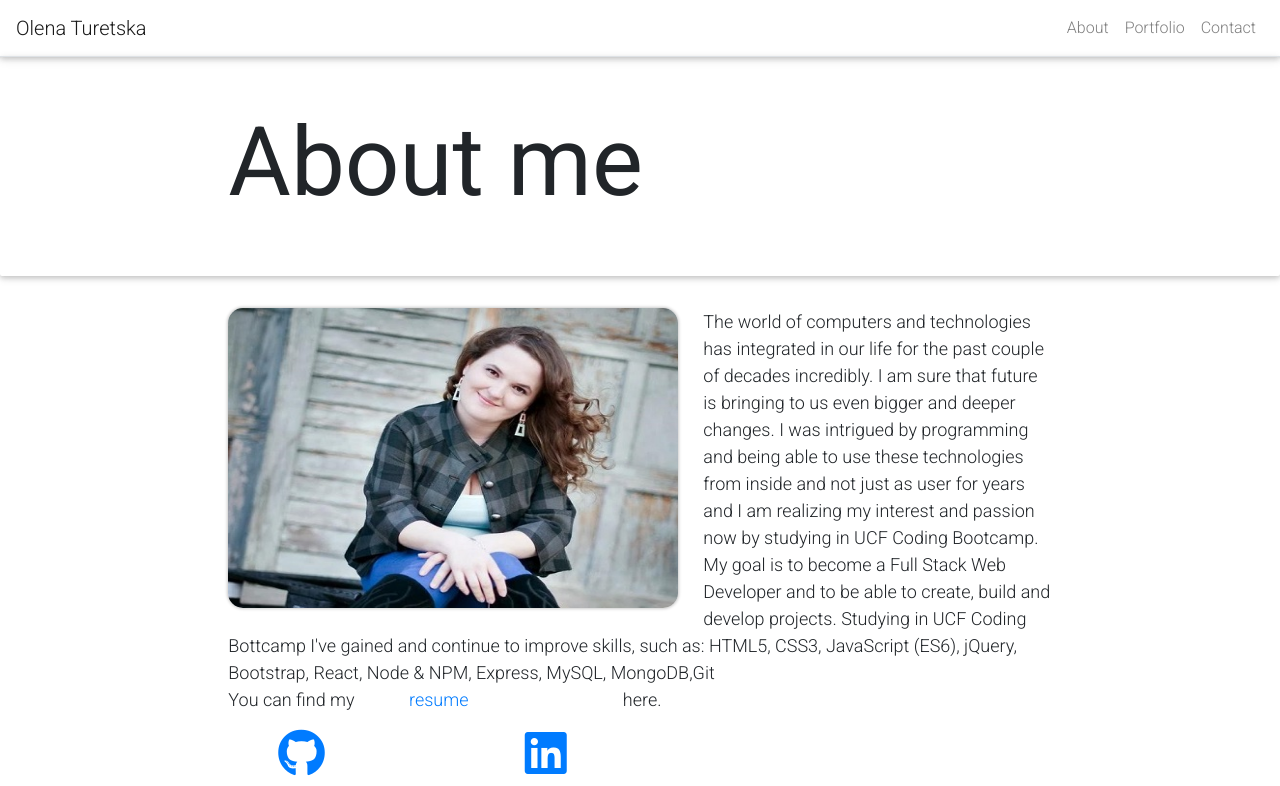
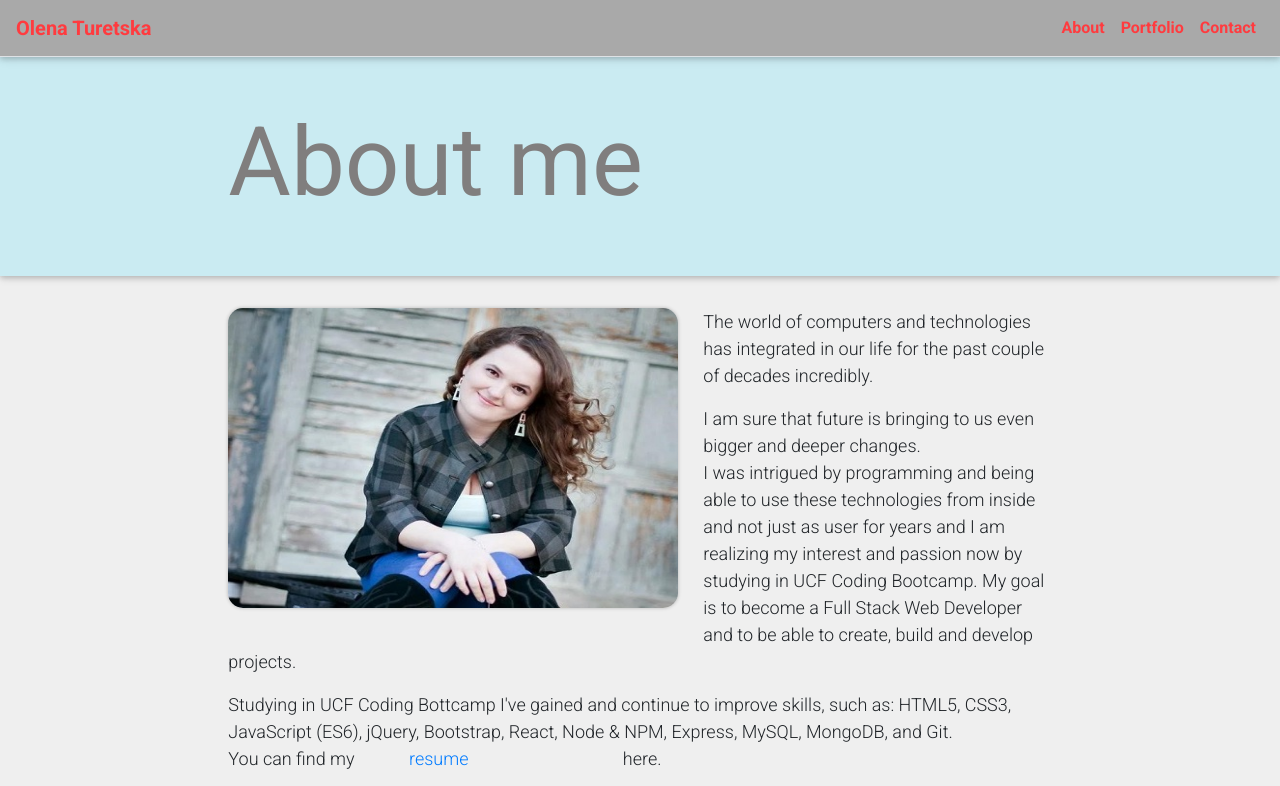
Before and after one commit to kisjan4ik/React_Portfolio, a React (Create React App) app: page / in a window 1280 px wide. Shown: the top 786 px of the page. Built offline with nearby package versions, Linux system fonts and the light colour scheme.

Commit message:
added styling

```diff
--- a/src/App.js
+++ b/src/App.js
@@ -43,14 +43,14 @@ class App extends React.Component {
     return (
       <Router>
         <Container className="p-0" fluid={true}>
-          <Navbar className="border-bottom" bg="transparent" expand="lg" >
-            <Navbar.Brand>Olena Turetska</Navbar.Brand>
+          <Navbar id="nav" className="border-bottom" expand="lg" >
+            <Navbar.Brand id="red">Olena Turetska</Navbar.Brand>
             <Navbar.Toggle className="border-0" aria-controls="navbar-toggle" />
             <Navbar.Collapse id="navbar-toggle">
               <Nav className="ml-auto">
-                <Link className="nav-link" to="/">About</Link>
-                <Link className="nav-link" to="/portfolio">Portfolio</Link>
-                <Link className="nav-link" to="/contact">Contact</Link>
+                <Link id="red"className="nav-link" to="/">About</Link>
+                <Link id="red"className="nav-link" to="/portfolio">Portfolio</Link>
+                <Link id="red"className="nav-link" to="/contact">Contact</Link>
               </Nav>
             </Navbar.Collapse>
           </Navbar>
--- a/src/components/Carousel.js
+++ b/src/components/Carousel.js
@@ -76,7 +76,7 @@ makeItems = (items) => {
 
     render() {
         return (
-            <Container fluid={true}>
+            <Container id="body" fluid={true}>
                 <Row className="justify-content-around">
                     {this.makeItems(this.state.items)}
 
--- a/src/components/Content.js
+++ b/src/components/Content.js
@@ -7,8 +7,8 @@ import Col from "react-bootstrap/Col";
 function Content (props) {
 
     return (
-        <Container fluid={true}>
-            <Row className="justify-content-center">
+        <Container id="body" fluid={true}>
+            <Row id="body" className="justify-content-center">
                 <Col md={8}>
                 {props.children}
                 </Col>
--- a/src/components/Footer.js
+++ b/src/components/Footer.js
@@ -8,7 +8,7 @@ function Footer() {
 
     return (
         <footer className="mt-5">
-<Container fluid={true}>
+<Container id="nav"  fluid={true}>
     <Row className="border-top justify-content-center p-3">
 <Col className="p-0 text-center display-5" md={3} sm={12}>
 Copyright © 2020 - Olena Turetska. All Rights Reserved.
--- a/src/components/Hero.js
+++ b/src/components/Hero.js
@@ -7,12 +7,12 @@ import Col from "react-bootstrap/Col";
 
 function Hero(props) {
     return (
-        <Jumbotron className="bg-transparent jumbotron-fluid p-0">
-            <Container fluid={true}>
-                <Row className="justify-content-center py-5">
+        <Jumbotron className="bg-transparent jumbotron-fluid p-0" >
+            <Container id="body" fluid={true}>
+                <Row id="hero"className="justify-content-center py-5">
                     <Col md={8} sm={6}>
-                        {props.title && <h1 className="display-1 font-weight-bolder">{props.title}</h1>}
-                        {props.subtitle && <h3 className="display-4 font-weight-light">{props.subtitle}</h3>}
+                        {props.title && <h1 id="grey" className="display-1 font-weight-bolder">{props.title}</h1>}
+                        {props.subtitle && <h3 id="grey" className="display-4 font-weight-light">{props.subtitle}</h3>}
                     </Col>
                 </Row>
 
--- a/src/index.css
+++ b/src/index.css
@@ -5,6 +5,7 @@ body {
     sans-serif;
   -webkit-font-smoothing: antialiased;
   -moz-osx-font-smoothing: grayscale;
+
 }
 
 code {
@@ -61,6 +62,7 @@ a {
   display: inline-table;
   justify-content: center;
   margin-bottom: 15px;
+  color: #FF3B3F;
 
 }
 
@@ -73,3 +75,37 @@ a {
   color: #EE6352;
   padding: 10px 15px;
 }
+#hero {
+  background-color: #CAEBF2;
+}
+
+#nav{
+  background-color: #A9A9A9;
+  font-weight: bold;
+  color:#FF3B3F;
+}
+#red{
+  font-weight: bold;
+  color:#FF3B3F;
+}
+#grey{
+  font-weight: bold;
+  color:#807e7e;
+}
+
+#body {
+  background-color:#EFEFEF;
+}
+
+#root {
+  background-color:#EFEFEF;
+}
+
+#redbutton {
+  background-color: #FF3B3F;
+  color:#EFEFEF;
+}
+.btn-primary{
+  background-color: #FF3B3F;
+  color:#EFEFEF;
+}
--- a/src/pages/AboutPage.js
+++ b/src/pages/AboutPage.js
@@ -8,7 +8,7 @@ import { MDBIcon } from "mdbreact";
 function AboutPage(props) {
     return (
         <div>
-            <Hero title={props.title} />
+            <Hero  title={props.title} />
 
 
             <Content>
@@ -18,10 +18,12 @@ function AboutPage(props) {
                 <img className="t-about-image" src={me} alt="Olena Turetska" />
 
                 <div className="t-about-text">
-                    <p> The world of computers and technologies has integrated in our life for the past couple of decades incredibly. I am sure that future is bringing to us even bigger and deeper changes. I was intrigued by programming and being able to use these technologies from inside and not just as user for years and I am realizing my interest and passion now by studying in UCF Coding Bootcamp. My goal is to become a Full Stack Web Developer and to be able to create, build and develop projects.
+                    <p> The world of computers and technologies has integrated in our life for the past couple of decades incredibly. </p>
+                    <p>I am sure that future is bringing to us even bigger and deeper changes.
+                        <p> I was intrigued by programming and being able to use these technologies from inside and not just as user for years and I am realizing my interest and passion now by studying in UCF Coding Bootcamp. My goal is to become a Full Stack Web Developer and to be able to create, build and develop projects. </p>
 
-                        Studying in UCF Coding Bottcamp I've gained and continue to improve skills, such as:
-                        HTML5, CSS3, JavaScript (ES6),  jQuery, Bootstrap, React, Node & NPM, Express, MySQL, MongoDB,Git                        <br />
+                        <p></p>Studying in UCF Coding Bottcamp I've gained and continue to improve skills, such as:
+                        HTML5, CSS3, JavaScript (ES6),  jQuery, Bootstrap, React, Node & NPM, Express, MySQL, MongoDB, and Git.               <br />
                         You can find my <a href="https://drive.google.com/file/d/1v20n-S2v60kDGh-8Q3vfvvaFIvZPJ3Dk/view?usp=sharing" target="_blank" rel="noopener noreferrer">resume</a> here.
                     </p>
                 </div>
--- a/src/pages/ContactPage.js
+++ b/src/pages/ContactPage.js
@@ -83,7 +83,7 @@ class ContactPage extends React.Component {
                             <Form.Control id="message" name="message" as="textarea" rows="4" value={this.state.message} onChange={this.handleChange}></Form.Control>
                         </Form.Group>
 
-                        <Button className="d-inline-block" variant="primary" type="submit" disabled={this.state.disabled}>
+                        <Button  id="redbutton" className="d-inline-block" variant="0" type="submit" disabled={this.state.disabled}>
                             Send
                         </Button>
 
```
